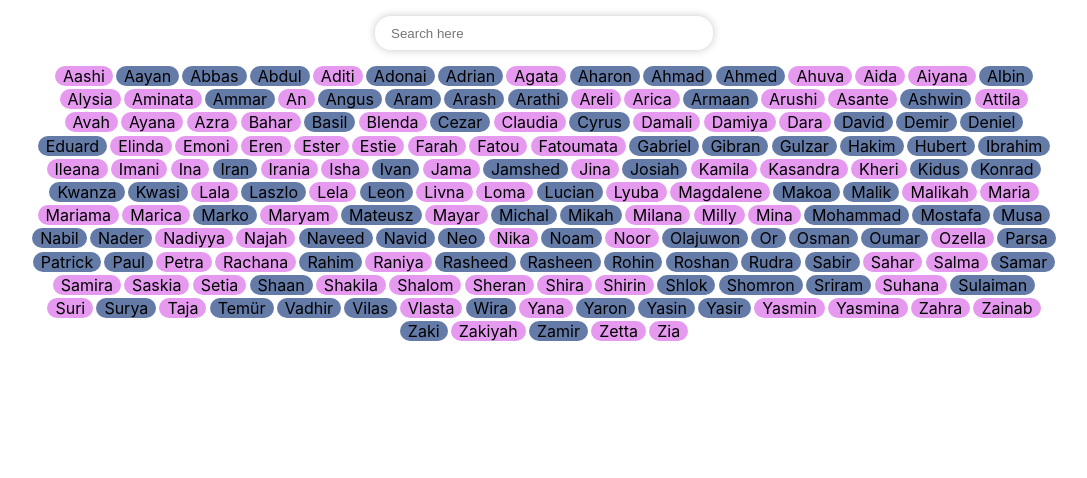
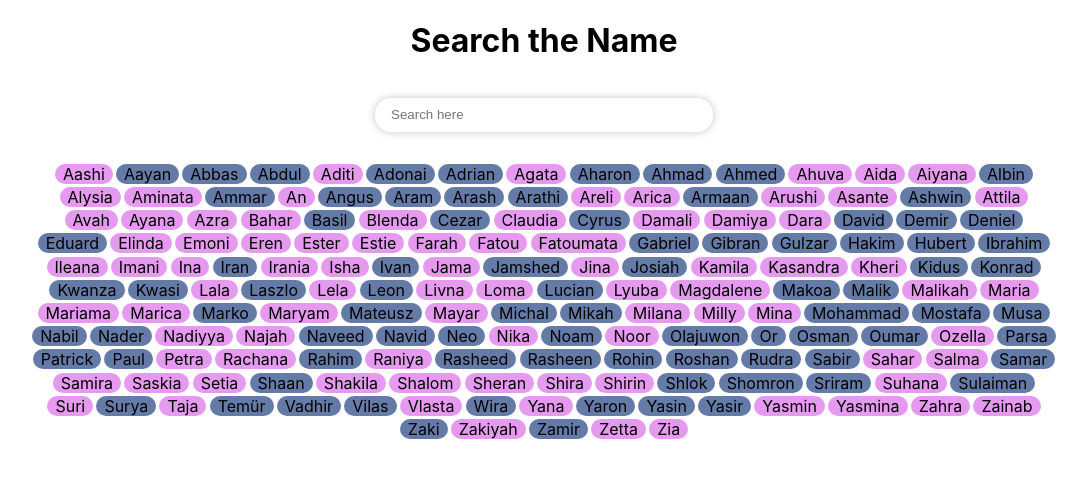
Before and after one commit to OlhaDanylevska/baby-names-react, a React (Create React App) app: page / in a window 1280 px wide. Shown: the top 478 px of the page, without its empty margins (96-1183 px from the left). Built offline with nearby package versions, Linux system fonts and the light colour scheme.

Commit message:
all pokemon app done

```diff
--- a/src/App.css
+++ b/src/App.css
@@ -72,6 +72,7 @@
   border: none;
   border-radius: 1rem;
   padding-left: 1rem;
+  margin-bottom: 2rem;
 }
 
 .search-bar:focus {
--- a/src/App.js
+++ b/src/App.js
@@ -1,6 +1,8 @@
 import React, { useState } from 'react';
 import './App.css';
 import DisplayNames from './display-the-names';
+
+
 
 function App() {
   const [searchInput, setSearchInput] = useState("");
@@ -12,6 +14,7 @@ function App() {
   return (
     <div className="App">
       <div>
+        <h1>Search the Name</h1>
         <input
           type="text"
           className="search-bar"
--- a/src/display-the-names.js
+++ b/src/display-the-names.js
@@ -27,11 +27,10 @@ const DisplayNames = (props) => {
             {
                 filteredNames.map((eachName) => {
                     if (eachName && eachName.sex === "m") {
-                        return (<span key={eachName.id} className="each-name">{eachName.name}</span>)
+                        return (<span key={eachName.id} className="each-name" onClick={() => deleteName(eachName.name)}>{eachName.name}</span>)
                     } else {
                         return (<span key={eachName.id} className="each-name-girls">{eachName.name}</span>)
                     }
-
                 })
             }
         </div>
```
